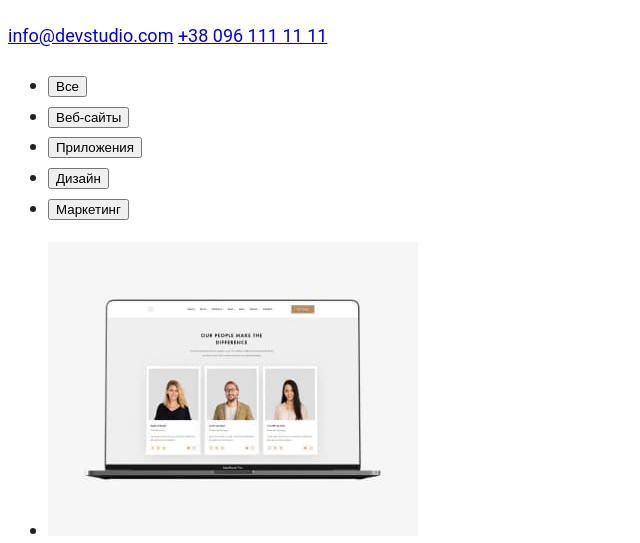
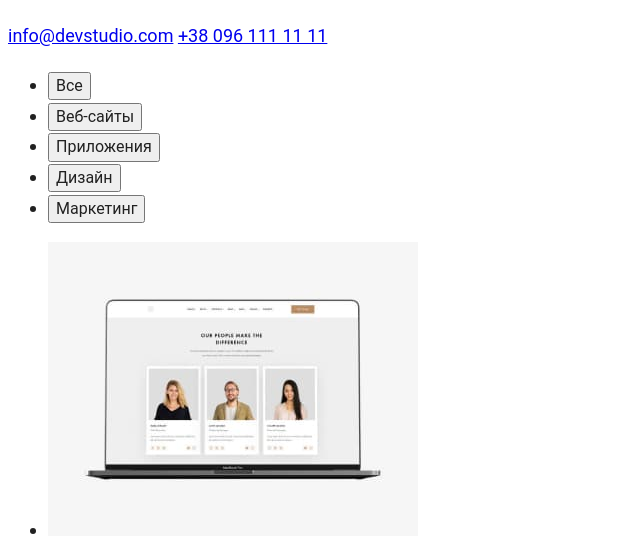
Before and after one commit to Suglex-Oleksii/goit-markup-hw-02, a plain HTML site: page portfolio.html in a window 1280 px wide. Shown: the part 146-689 px from the top of the page, without its empty margins (0-640 px from the left). Drawn offline with Linux system fonts and the light colour scheme.

Commit message:
Update styles.css

```diff
--- a/css/styles.css
+++ b/css/styles.css
@@ -5,3 +5,10 @@ body {
     line-height: 171%;
     font-weight: 700, Bold;
 }
+button {
+    font-family: Roboto;
+    color: #212121;
+    font-size: 16px;
+    line-height: 139%;
+    font-weight: 500, Medium;
+}
```
